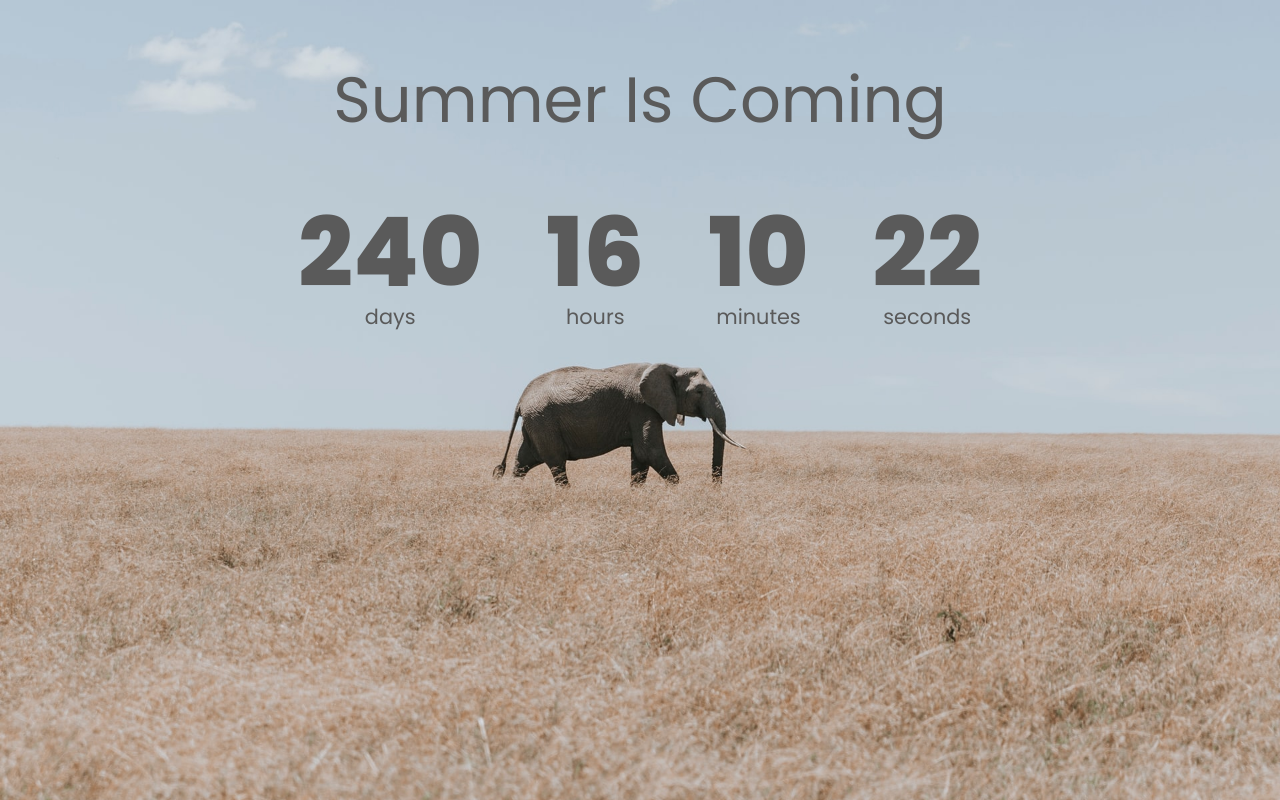
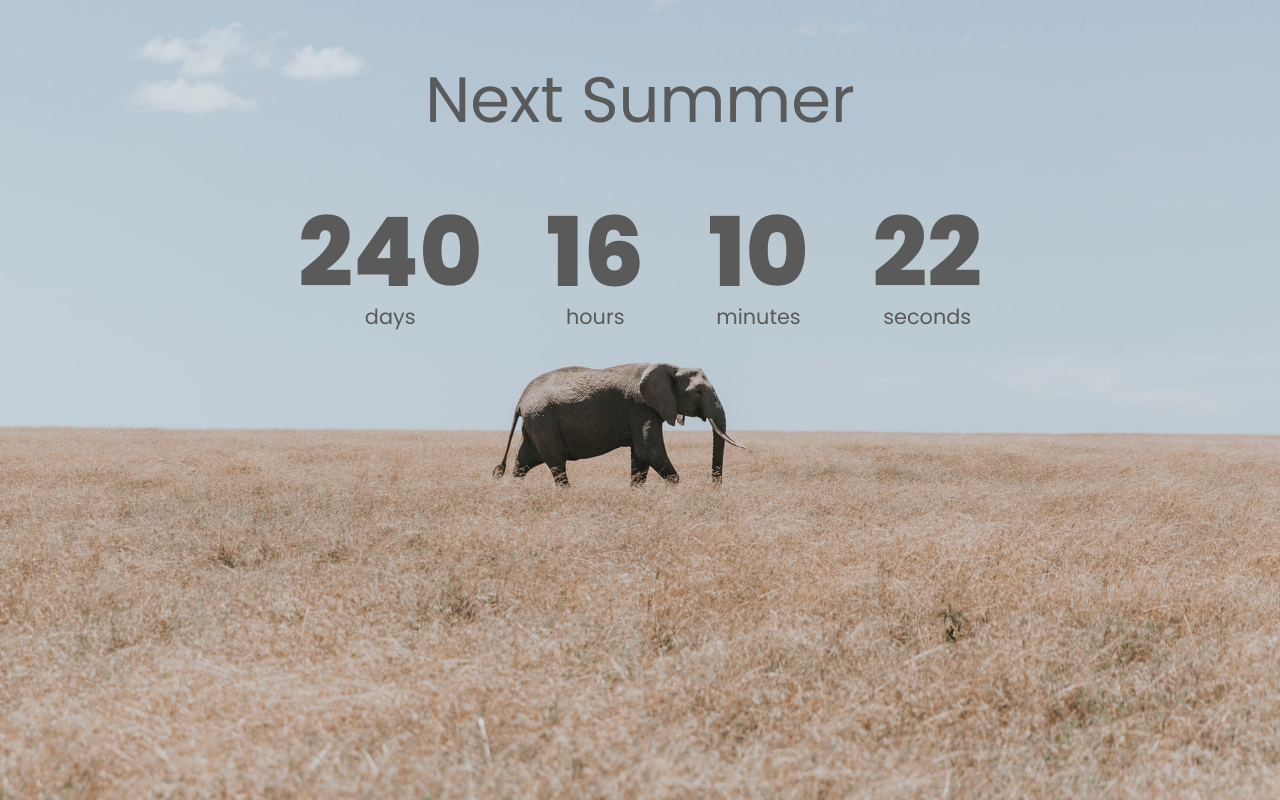
Before and after one commit to kapsarovL/Countdown-Timer, a plain HTML site: page index.html in a window 1280 px wide. Drawn offline with Linux system fonts and the light colour scheme.

Commit message:
Update index.html

```diff
--- a/index.html
+++ b/index.html
@@ -9,7 +9,7 @@
 </head>
 <body>
 
-    <h1>Summer Is Coming</h1>
+    <h1>Next Summer</h1>
 
     <div class="countdown-container">
         <div class="countdown-el days-c">
```
